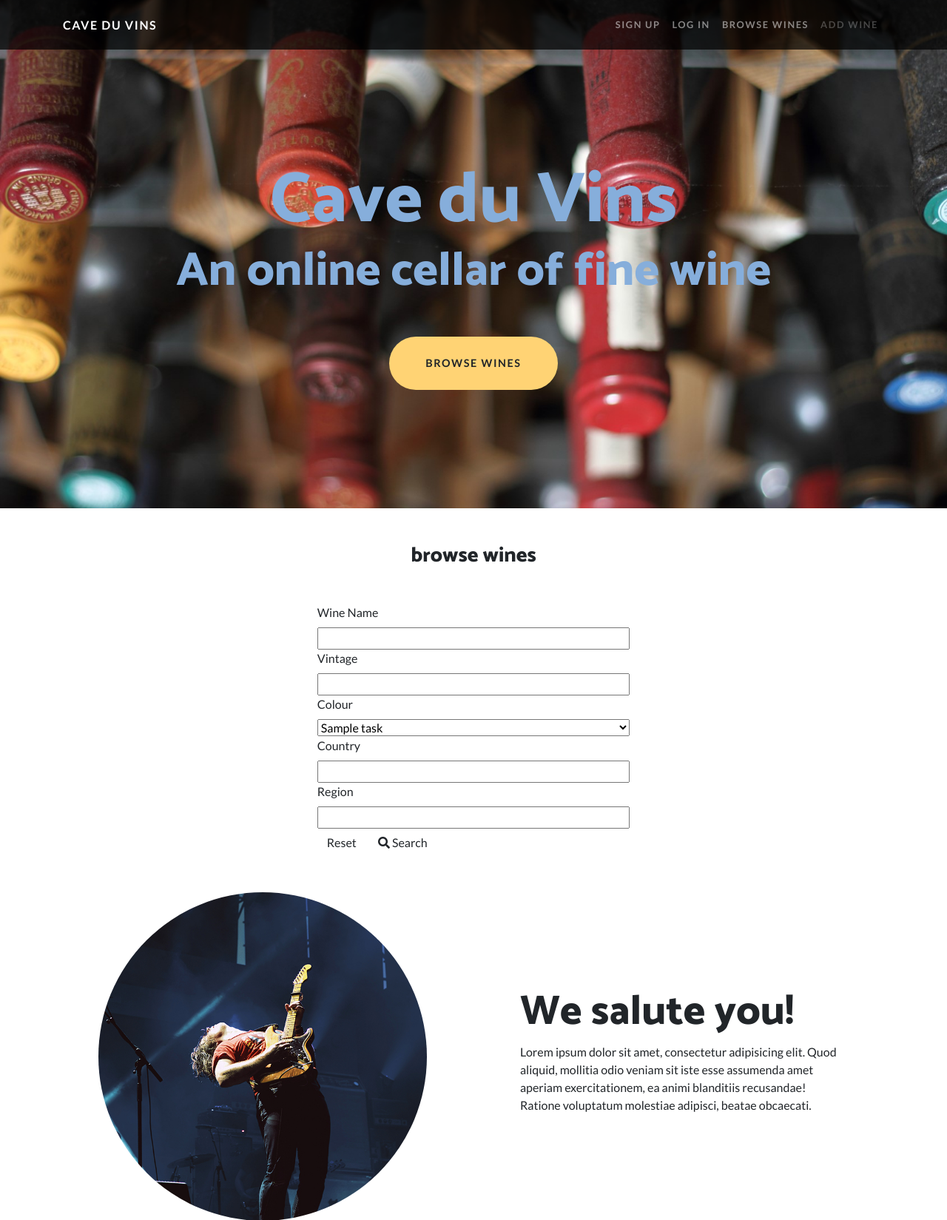
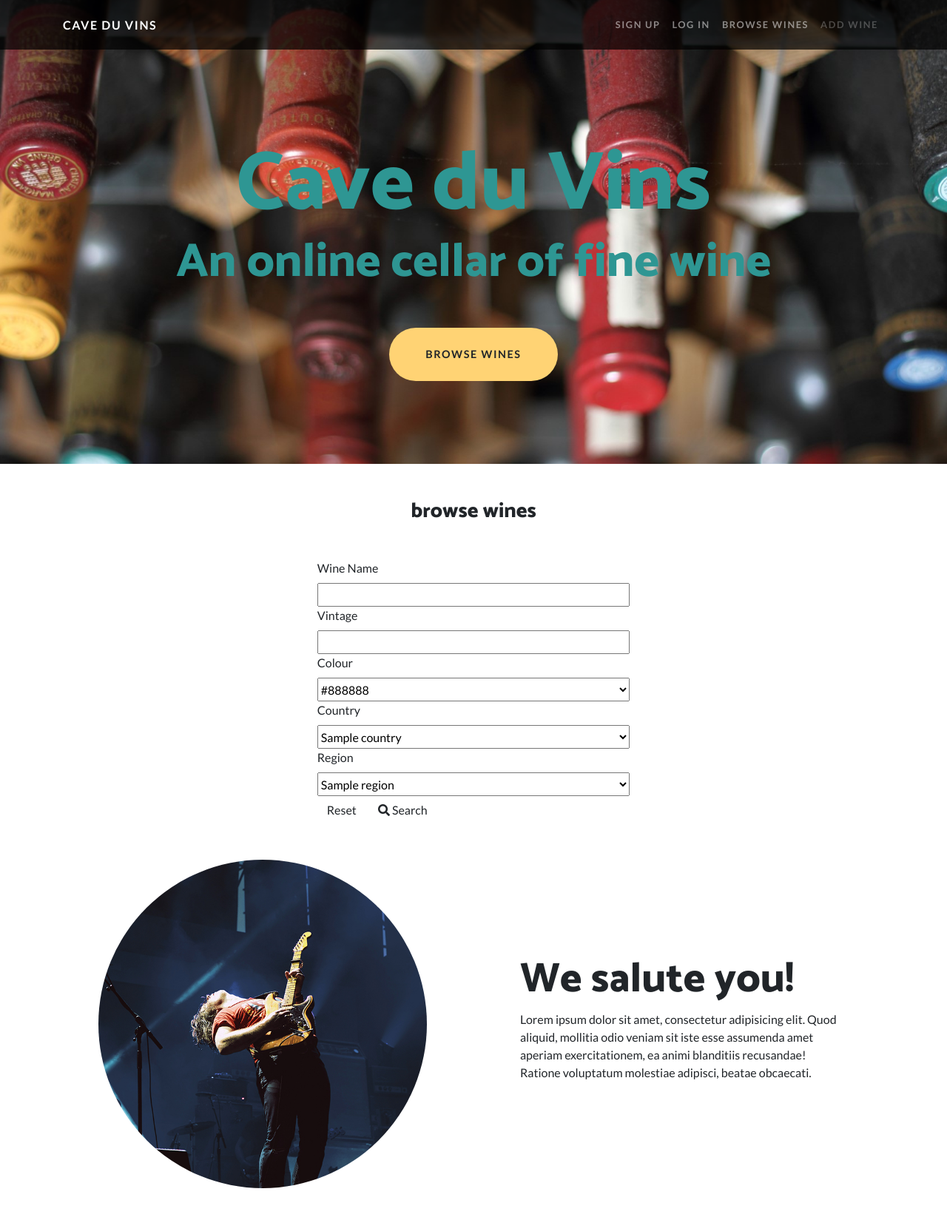
Before and after one commit to StuChapman/BD-MS-Project-Cave-du-Vins-broken-Procfile, a Flask app: template templates/index.html in a window 1280 px wide. Shown: the top 1649 px of the page at 74% size. Run offline with Flask 2, Linux system fonts and the light colour scheme; the template is opened without the code that fills it: most values are stand-ins (such as "Sample title", 1, 10 or a date in 2020); some libraries are stand-ins or nearby versions.

Commit message:
Build: added populate_search route to run.py to pre-populate dropdowns on index.html

```diff
--- a/run.py
+++ b/run.py
@@ -5,16 +5,21 @@
 
 app = Flask(__name__)
 
-app.config["MONGO_DBNAME"] = 'task_manager'
-app.config["MONGO_URI"] = 'mongodb+srv://root:r00tUser@cluster0.5zsef.mongodb.net/task_manager?retryWrites=true&w=majority'
+app.config["MONGO_DBNAME"] = 'CaveDuVin'
+app.config["MONGO_URI"] = 'mongodb+srv://root:r00tUser@cluster0.5zsef.mongodb.net/CaveDuVin?retryWrites=true&w=majority'
 
 mongo = PyMongo(app)
 
 
 @app.route('/')
-@app.route('/get_tasks')
-def get_tasks():
-    return render_template("index.html", tasks=mongo.db.tasks.find())
+@app.route('/populate_search')
+def populate_search():
+    return render_template("index.html", colours=mongo.db.colours.find(), country=mongo.db.country.find(), region=mongo.db.region.find())
+
+
+@app.route('/filter_region')
+def filter_region():
+    return render_template("index.html", region=mongo.db.region.find("country: France"))
 
 
 if __name__ == '__main__':
--- a/static/css/one-page-wonder.css
+++ b/static/css/one-page-wonder.css
@@ -63,7 +59,7 @@
   overflow: hidden;
   padding-top: calc(7rem + 72px);
   padding-bottom: 7rem;
-  background-image: url(/static/img/IMG_4723sml.JPG);
+  background: linear-gradient(0deg, #ff6a00 0%, #ee0979 100%);
   background-repeat: no-repeat;
   background-position: center center;
   background-attachment: scroll;
@@ -73,7 +69,6 @@
 header.masthead .masthead-content {
   z-index: 1;
   position: relative;
-  color: rgb(134, 174, 219);
 }
 
 header.masthead .masthead-content .masthead-heading {
--- /dev/null
+++ b/static/css/style.css
@@ -0,0 +1,54 @@
+
+.btn-yellow {
+    background-color: #FFD374;
+}
+
+header.hero {
+  position: relative;
+  overflow: hidden;
+  padding-top: calc(7rem + 72px);
+  padding-bottom: 7rem;
+  background-image: url(/static/img/IMG_4723sml.JPG);
+  background-repeat: no-repeat;
+  background-position: center center;
+  background-attachment: scroll;
+  background-size: cover;
+}
+
+header.hero .hero-content {
+  z-index: 1;
+  position: relative;
+  color: #2E9693;
+}
+
+header.hero .hero-content .hero-heading {
+  font-size: 4rem;
+}
+
+header.hero .hero-content .hero-subheading {
+  font-size: 2rem;
+}
+
+.search {
+    width: 75vw;
+}
+
+.searchitem {
+    width: 100%;
+}
+
+.searchitem {
+    height: 2rem;
+}
+
+@media (min-width: 992px) {
+    .search {
+        width: 33vw;
+    }
+    header.hero .hero-content .hero-heading {
+    font-size: 7rem;
+    }
+    header.hero .hero-content .hero-subheading {
+    font-size: 4rem;
+    }
+}
--- a/templates/index.html
+++ b/templates/index.html
@@ -19,6 +19,7 @@
 
   <!-- Custom styles for this template -->
   <link href="static/css/one-page-wonder.css" rel="stylesheet">
+  <link href="static/css/style.css" rel="stylesheet">
 
   <!-- Fontawesome fonts -->
   <link rel="stylesheet" href="https://use.fontawesome.com/releases/v5.6.1/css/all.css" integrity="sha384-gfdkjb5BdAXd+lj+gudLWI+BXq4IuLW5IT+brZEZsLFm++aCMlF1V92rMkPaX4PP" crossorigin="anonymous">
@@ -55,11 +56,11 @@
   </nav>
 
   <!-- Header -->
-  <header class="masthead text-center">
-    <div class="masthead-content">
+  <header class="hero text-center">
+    <div class="hero-content">
       <div class="container">
-        <h1 class="masthead-heading mb-0">Cave du Vins</h1>
-        <h2 class="masthead-subheading mb-0">An online cellar of fine wine</h2>
+        <h1 class="hero-heading mb-0">Cave du Vins</h1>
+        <h2 class="hero-subheading mb-0">An online cellar of fine wine</h2>
         <a href="#browse" class="btn btn-yellow btn-xl rounded-pill mt-5">Browse Wines</a>
       </div>
     </div>
@@ -71,7 +72,7 @@
     <h3 class="masthead-subheading text-center mt-5 mb-5">browse wines</h3>
 
     <div class="search ml-auto mr-auto">
-        <form action="{{ url_for('get_tasks') }}" method="post" class="searchform">
+        <form action="{{ url_for('populate_search') }}" method="post" class="searchform">
             <div class="">
                 <div class="">
                     <label for="name">Wine Name</label>
@@ -87,20 +88,28 @@
                     <label for="colour">Colour</label>
                     <br>
                     <select name="colour" id="colour" class="searchitem">
-                        {% for task in tasks %}
-                        <option value="{{ task.task_name }}">{{ task.task_name }}</option>
+                        {% for document in colours %}
+                        <option value="{{ document.colour }}">{{ document.colour }}</option>
                         {% endfor %}
                     </select>
                 </div>
                 <div class="searchcountry">
                     <label for="country">Country</label>
                     <br>
-                    <input type="text" name="country" id="country" minlength="3" class="searchitem" required>
+                    <select name="country" id="country" class="searchitem">
+                        {% for document in country %}
+                        <option value="{{ document.country }}">{{ document.country }}</option>
+                        {% endfor %}
+                    </select>
                 </div>
                 <div class="searchregion">
                     <label for="region">Region</label>
                     <br>
-                    <input type="text" name="region" id="region" minlength="3" class="searchitem" required>
+                    <select name="region" id="region" class="searchitem">
+                        {% for document in region %}
+                        <option value="{{ document.region }}">{{ document.region }}</option>
+                        {% endfor %}
+                    </select>
                 </div>
                 <div class="">
                     <a href="#" class="red btn text-shadow">Reset</a>
```
Also changed, not shown: other parts of static/css/one-page-wonder.css (+31 -11 lines).
